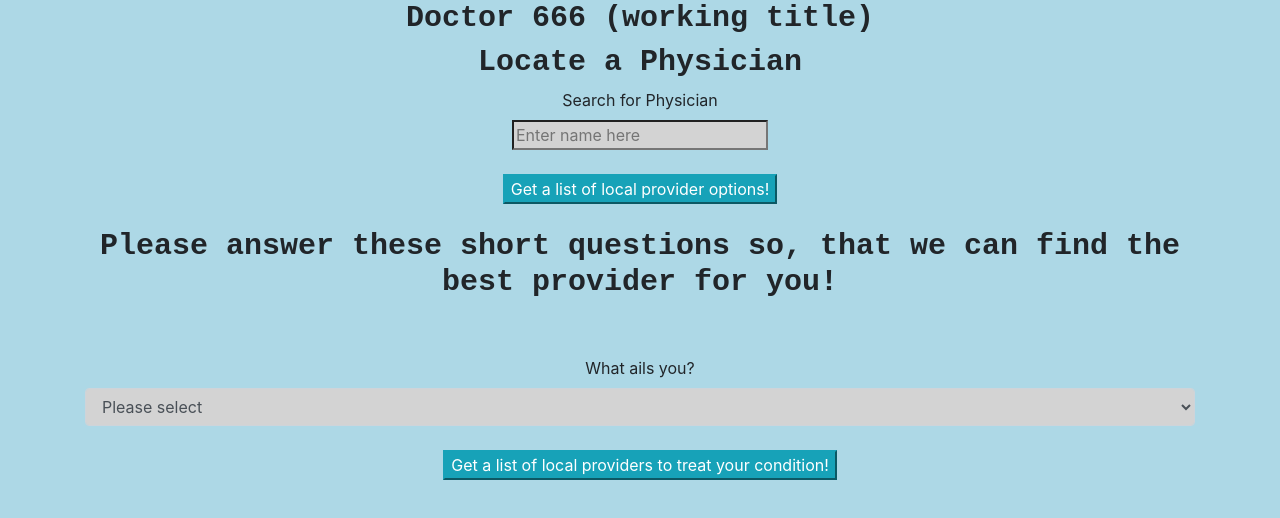
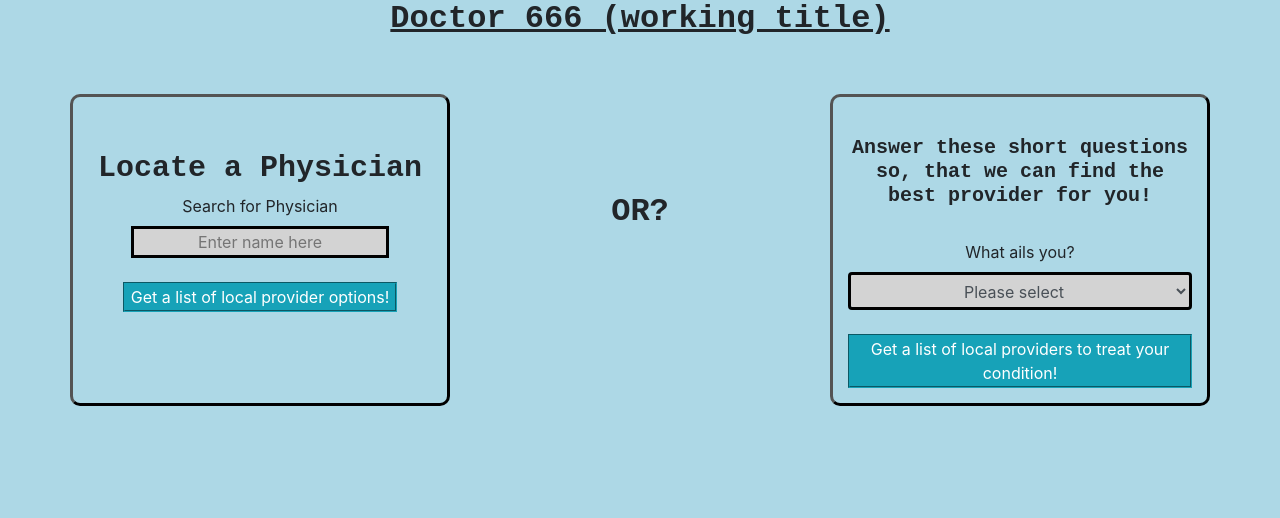
Before and after one commit to 3t8U/Project6, a website built with webpack: page src/index.html in a window 1280 px wide. Built offline with nearby package versions, Linux system fonts and the light colour scheme.

Commit message:
futher isolate API issue / re-style CSS

```diff
--- a/src/index.html
+++ b/src/index.html
@@ -1,29 +1,38 @@
 <!DOCTYPE html>
 <title>Project 666</title>
+</html>
+<head>
+  <h2 id="workingTitle">Doctor 666 (working title)</h2>
 </head>
+<br>
+<br>
 <body>
-  <h2>Doctor 666 (working title)</h2>
-
-
   <div class="container">
-
-
+    <div class="row">
+      <div class="container col-4 transDoc">
+        <br>
+        <br>
         <form id="doctor">
-      <h2>Locate a Physician</h2>
+          <h2 id="docText">Locate a Physician</h2>
           <label for="doctor">Search for Physician</label>
           <br>
-      <input type="text" id="doctor" placeholder="Enter name here"value="">
+          <input type="text" id="inputDoctor" placeholder="Enter name here"value="">
           <br>
           <br>
           <button class="btn-info" id="doctors">Get a list of local provider options!</button>
           <br>
-      <div class="errors"></div>
-      <div class="showDoctors"></div>
         </form>
+      </div>
+      <div class="container col-4 transOR">
+        <br>
+        <h2>OR?</h2>
+      </div>
+
+
+      <div class="container col-4 transAil">
         <form id="formAilment" >
           <br>
-      <h2>Please answer these short questions so, that we can find the best provider for you!</h2>
-      <br>
+          <h2 id="ailText">Answer these short questions so, that we can find the best provider for you!</h2>
           <br>
           <label  class = "select" for="ailment">What ails you?</label>
           <br>
@@ -34,16 +43,17 @@
             <option value = "Emergency">Emergency</option>
           </select>
           <br>
-      <button class="btn-info" id="ailment">Get a list of local providers to treat your condition!</button>
-      <div class="errors"></div>
-      <div class="showAilment"></div>
+          <button class="btn-info" id="buttonAilment">Get a list of local providers to treat your condition!</button>
         </form>
-
       </div>
-  <div id = "">
-
+    </div>
+  </div>
+  <div class="container">
+    <div class="row">
+      <div id = "results">
+        <p></p>
+      </div>
+    </div>
   </div>
 </body>
-</html>
-<html>
-<head>
+</head>
--- a/src/main.js
+++ b/src/main.js
@@ -12,9 +12,11 @@ $(document).ready(function(){
   $("form#doctor").submit(function(event){
     event.preventDefault();
     let betterdocservice = new BetterDocService();
-    let doc = $("#doctor").val();
+    let doc = $("#inputDoctor").val();
     let test = betterdocservice.getDoc(doc);
     console.log(test);
+
+
 
 
   });
--- a/src/styles.css
+++ b/src/styles.css
@@ -6,7 +6,7 @@ h2{
   font-weight: bolder;
   font-family: monospace;
   text-align: center;
-  font-size: 30px;
+
 }
 
 form {
@@ -16,9 +16,54 @@ text-align: center;
 
 input {
   background-color: lightgrey;
+  border: solid;
+  border-color: black;
 }
 
 .form-control {
   background-color: lightgrey;
+  border: solid;
+  border-color: black;
+  text-align: center;
 
 }
+
+.transOR {
+  text-align: center;
+  padding-top: 75px;
+}
+
+#docText {
+  font-size: 30px;
+}
+
+#ailText {
+  font-size: 20px;
+}
+
+.transDoc {
+  border-style: outset;
+  border-color: black;
+  border-radius: 10px;
+  padding: 5px;
+}
+
+.transAil {
+  border-style: outset;
+  border-color: black;
+  border-radius: 10px;
+  padding: 15px;
+}
+
+#inputDoctor {
+  text-align: center;
+}
+
+button {
+  border-style:groove;
+  border-color: black;
+}
+
+#workingTitle {
+  text-decoration: underline;
+}
```
Also changed, not shown: README.md. Lines whose indentation alone changed are shown as unchanged.
